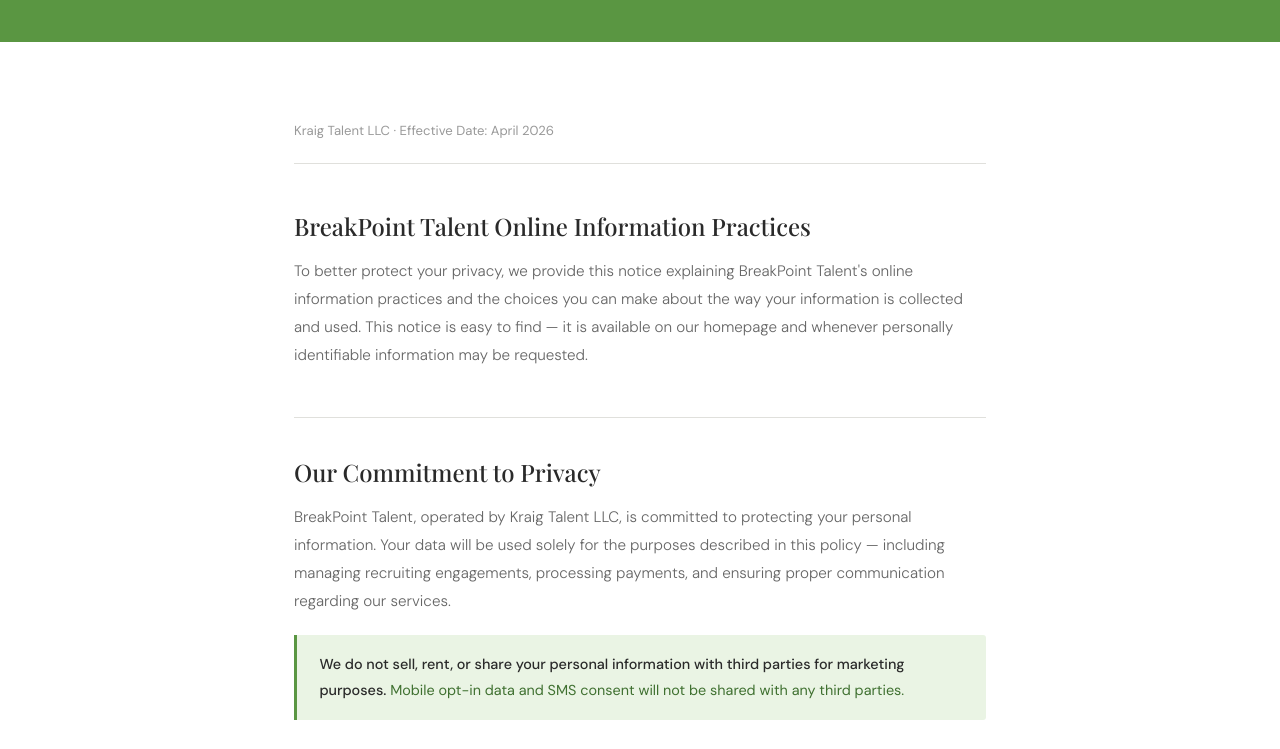
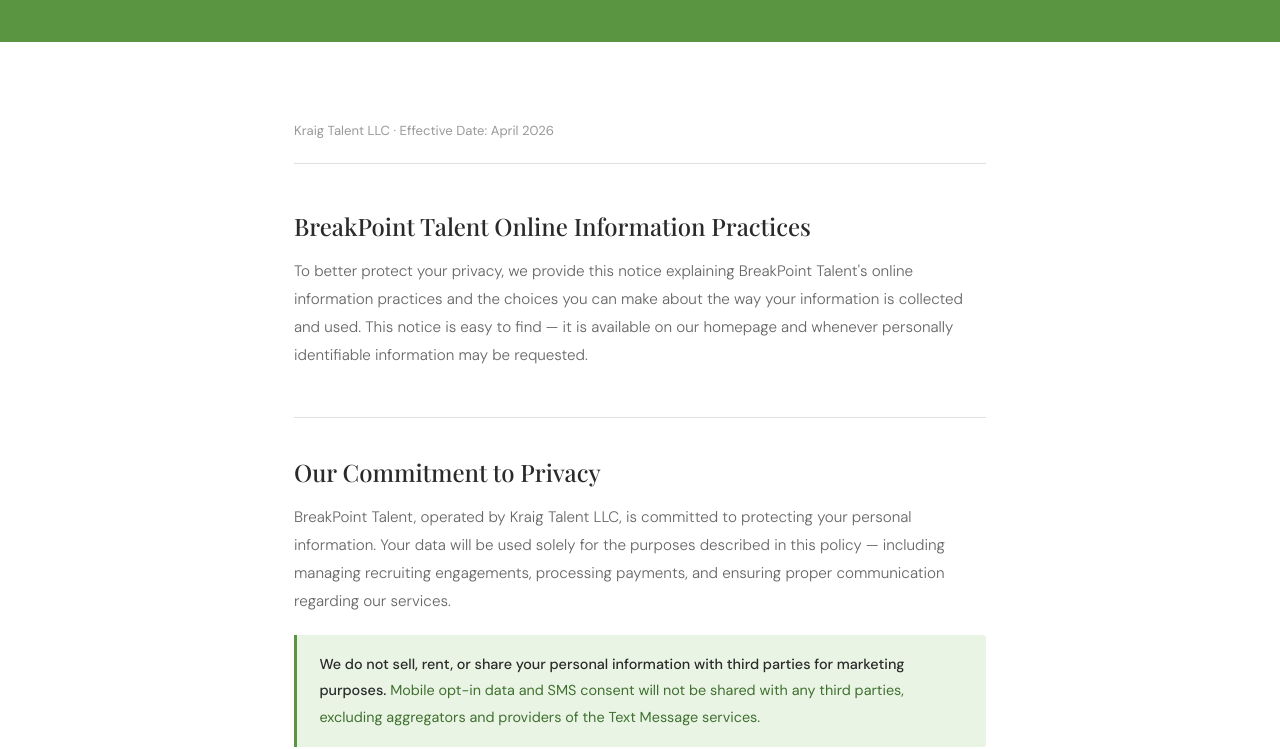
Before and after one commit to austinbarnard/breakpointtalent, a plain HTML site: page smsprivacy/index.html in a window 1280 px wide. Shown: the part 222-971 px from the top of the page. Drawn offline with nearby package versions, Linux system fonts and the light colour scheme; a web font is replaced by a local one.

Commit message:
Update index.html

```diff
--- a/smsprivacy/index.html
+++ b/smsprivacy/index.html
@@ -222,7 +222,7 @@
     <h2>Our Commitment to Privacy</h2>
     <p>BreakPoint Talent, operated by Kraig Talent LLC, is committed to protecting your personal information. Your data will be used solely for the purposes described in this policy — including managing recruiting engagements, processing payments, and ensuring proper communication regarding our services.</p>
     <div class="highlight-box">
-      <p><strong>We do not sell, rent, or share your personal information with third parties for marketing purposes.</strong> Mobile opt-in data and SMS consent will not be shared with any third parties.</p>
+      <p><strong>We do not sell, rent, or share your personal information with third parties for marketing purposes.</strong> Mobile opt-in data and SMS consent will not be shared with any third parties, excluding aggregators and providers of the Text Message services.</p>
     </div>
   </div>
 
```
